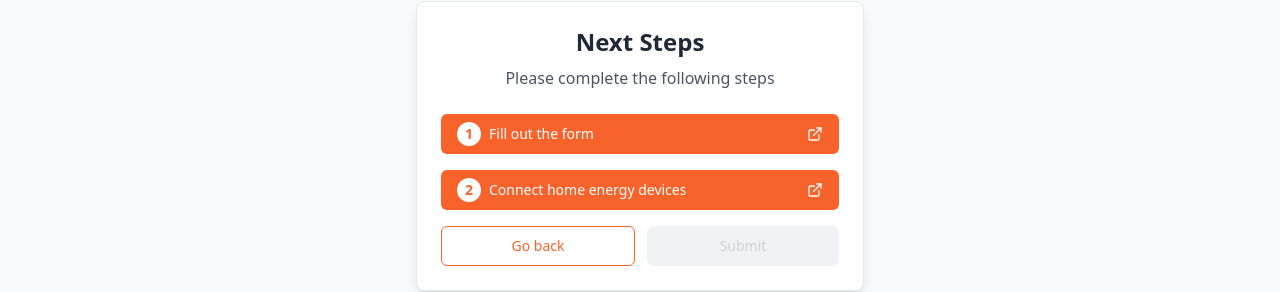
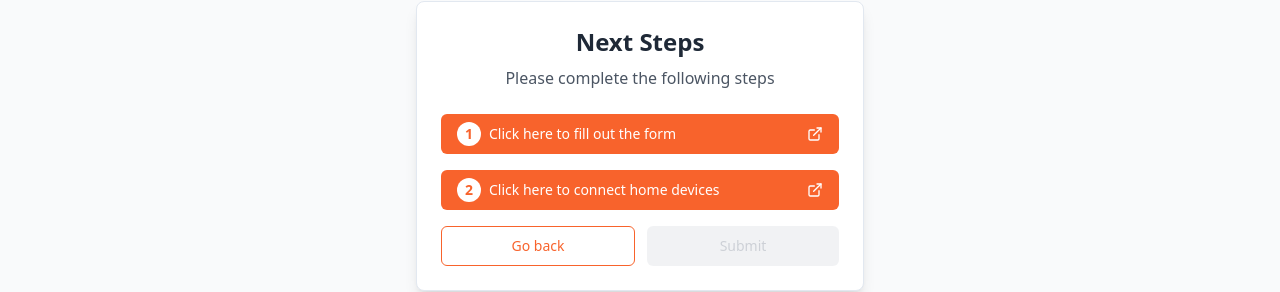
Before and after one commit to Alexlombardii/fuse-connect-form-23, a React (Vite) app: page / in a window 1280 px wide. Both pictures are taken after typing "name@example.com" into the empty fields and a click on the button "Continue". Shown: the part 256-548 px from the top of the page. Built offline with nearby package versions, Linux system fonts and the light colour scheme.

Commit message:
Update button text
Change button text in NextStepsForm.tsx to "Click here to fill out the form" and "Click here to connect home devices".

```diff
--- a/src/components/email/NextStepsForm.tsx
+++ b/src/components/email/NextStepsForm.tsx
@@ -50,7 +50,7 @@ const NextStepsForm = ({
           >
             <div className="flex items-center">
               <span className="bg-white text-fuse rounded-full h-6 w-6 flex items-center justify-center mr-2 font-bold text-sm">1</span>
-              <span>Fill out the form</span>
+              <span>Click here to fill out the form</span>
             </div>
             <ExternalLink size={16} />
           </Button>
@@ -68,7 +68,7 @@ const NextStepsForm = ({
           >
             <div className="flex items-center">
               <span className="bg-white text-fuse rounded-full h-6 w-6 flex items-center justify-center mr-2 font-bold text-sm">2</span>
-              <span>Connect home energy devices</span>
+              <span>Click here to connect home devices</span>
             </div>
             <ExternalLink size={16} />
           </Button>
```
